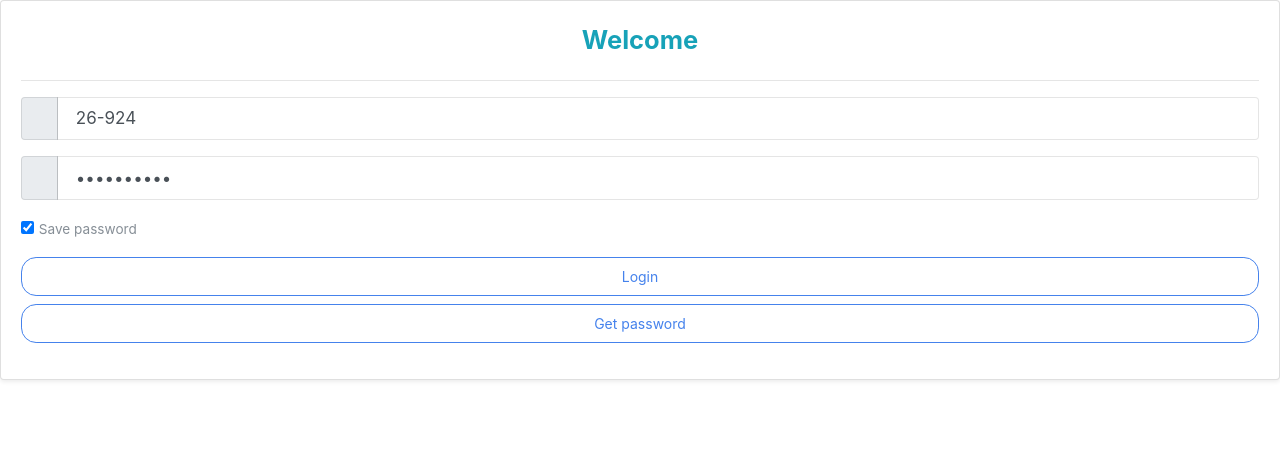
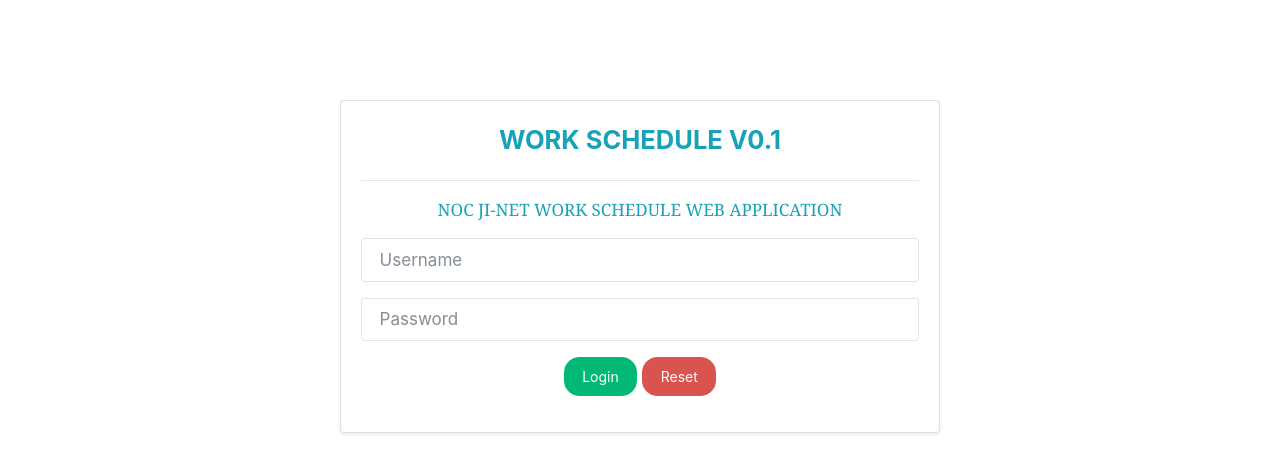
Before and after one commit to darkhacked/nocwebapp, a PHP site: page / in a window 1280 px wide. Shown: the top 473 px of the page. Run offline with PHP 8.4, Linux system fonts and the light colour scheme.

Commit message:
Update Login interface

```diff
--- a/shift/index.php
+++ b/shift/index.php
@@ -3,43 +3,55 @@
  <head>
  <meta charset="utf-8">
  <link href="css/bootstrap.css" rel="stylesheet">
- <link href="css/mystyle.css" rel="stylesheet">
+ <link href="css/style.css" rel="stylesheet">
 <title>WEB SHIFT</title>
 </head>
 <body>
- <div class="card shadow-sm bg-white rounded ">
+<div align="center" style="padding-top:100px">
+ <div class="card shadow-sm bg-white rounded" style="width:600px;">
                     <article class="card-body">
-                        <h4 class="card-title text-info text-center mb-4 mt-1">Welcome</h4>
+                        <h4 class="card-title text-info text-center mb-4 mt-1">WORK SCHEDULE V0.1</h4>
                         <hr>
+                        <p class="text-info">NOC JI-NET WORK SCHEDULE WEB APPLICATION</p>
                         <form name="form1" method="post" action="check-newlogin.php">
                         <div class="form-group">
                         <div class="input-group">
-                            <div class="input-group-prepend">
-                                <span class="input-group-text"> <i class="fa fa-user"></i> </span>
-                             </div>
-                            <input name="txtUsername" id="txtUsername" type="Username" placeholder="Username" value="26-924" class="form-control" onkeydown="upperCaseF(this)">
+                            <input name="txtUsername" id="txtUsername" type="Username" placeholder="Username" class="form-control" onkeydown="upperCaseF(this)">
                         </div> <!-- input-group.// -->
                         </div> <!-- form-group// -->
                         <div class="form-group">
                         <div class="input-group">
-                            <div class="input-group-prepend">
-                                <span class="input-group-text"> <i class="fa fa-lock"></i> </span>
-                             </div>
-                            <input name="txtPassword" id="txtPassword" type="password" placeholder="Password" value="0816789959" class="form-control">
+                            <input name="txtPassword" id="txtPassword" type="password" placeholder="Password" class="form-control">
                         </div> <!-- input-group.// -->
                         </div> <!-- form-group// -->
                         <div class="form-group">
-                            <div class="checkbox">
-                              	<input type="checkbox" name="remember" id="remember" checked=""> <small class="text-muted">Save password</small>
-                            </div> <!-- checkbox .// -->
-                        </div> <!-- form-group// -->
-                        <div class="form-group">
-                        <button type="submit" class="btn btn-outline-primary btn-block"> Login  </button>
-                        <button type="button" class="btn btn-outline-primary btn-block" data-toggle="modal" data-target="#forgotPWModal">Get password</button>
+                        <button type="submit" class="btn btn-success">Login</button>
+                        <button type="button" class="btn btn-danger" data-toggle="modal" data-target="#Modal">Reset</button>
                         </div> <!-- form-group// -->
                         </form>
                     </article>
   </div>
+</div>
+
+<div class="modal fade" id="Modal" tabindex="-1" role="dialog" aria-labelledby="exampleModalLabel" aria-hidden="true">
+  <div class="modal-dialog" role="document">
+    <div class="modal-content">
+      <div class="modal-header">
+        <h5 class="modal-title" id="exampleModalLabel">Modal title</h5>
+        <button type="button" class="close" data-dismiss="modal" aria-label="Close">
+          <span aria-hidden="true">&times;</span>
+        </button>
+      </div>
+      <div class="modal-body">
+        test test system ทดสอบๆๆๆสวดาวกาเกเ
+      </div>
+      <div class="modal-footer">
+        <button type="button" class="btn btn-secondary" data-dismiss="modal">Close</button>
+        <button type="button" class="btn btn-primary">Save changes</button>
+      </div>
+    </div>
+  </div>
+</div>
 <script src="js/jquery.js"></script>
 <script src="js/popper.min.js"></script>
 <script src="js/bootstrap.min.js"></script>
```
Also changed, not shown: shift/css/style.css (added).
